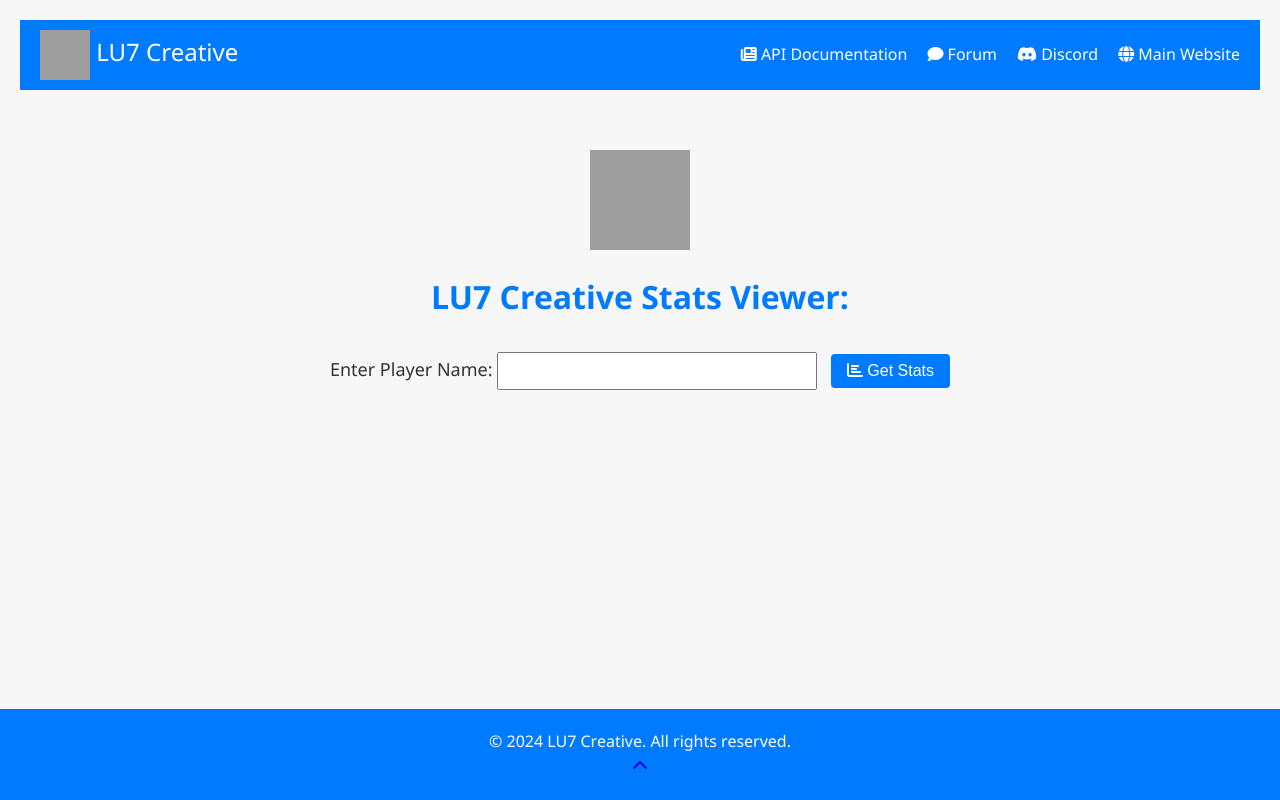
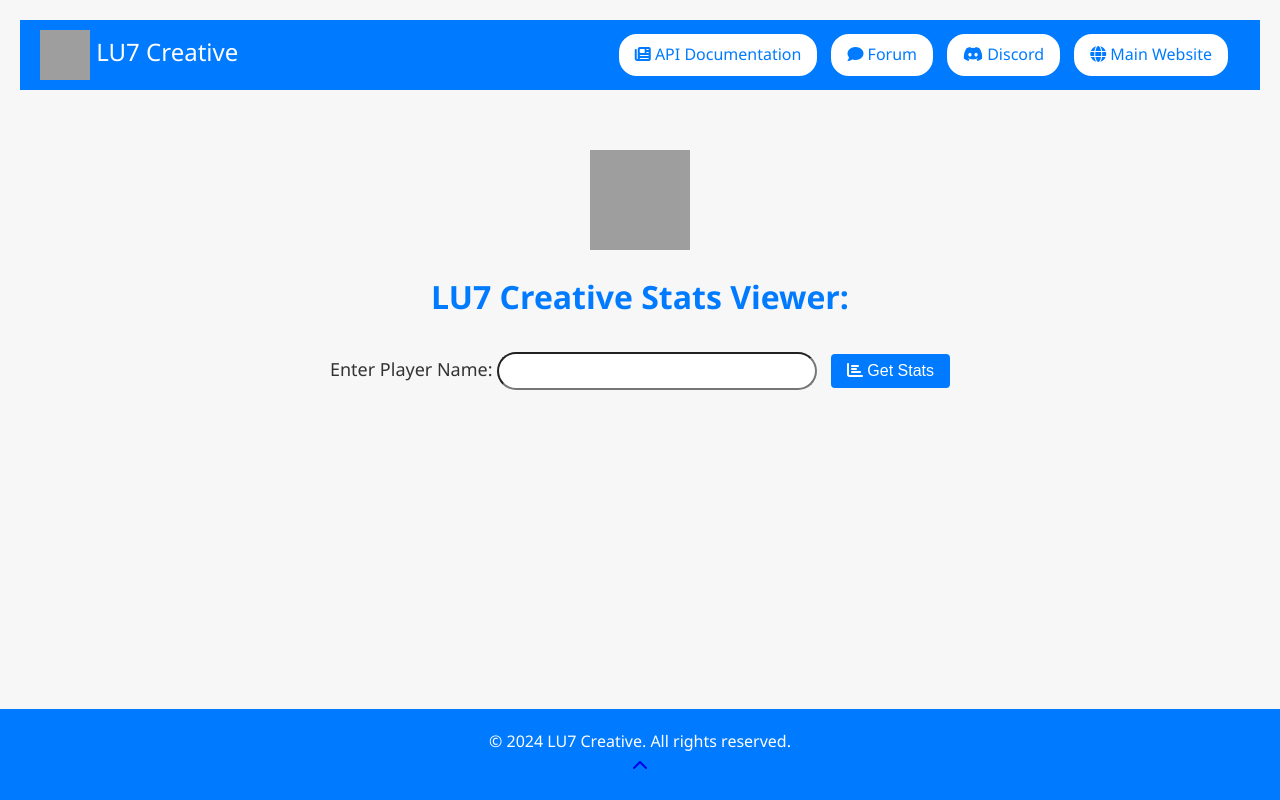
Before and after one commit to LuckVintage/LU7-Creative-PlayerStats-Website, a plain HTML site: page index.html in a window 1280 px wide. Drawn offline with Linux system fonts and the light colour scheme; some packages are replaced by stand-ins of ours; grey boxes are pictures that could not be loaded; a script that the page names is missing.

Commit message:
Update playerstats.css

```diff
--- a/playerstats.css
+++ b/playerstats.css
@@ -52,16 +52,24 @@ p {
 .navbar-links {
     display: flex;
     align-items: center;
+    white-space: nowrap;
 }
 
 .navbar-links a {
-    color: #fff;
+    color: #007bff;
     text-decoration: none;
-    margin-left: 20px;
+    padding: 8px 16px;
+    border: 2px solid #007bff;
+    border-radius: 20px;
+    background-color: #fff;
+    transition: background-color 0.3s, border-color 0.3s, color 0.3s;
+    margin-right: 10px;
 }
 
 .navbar-links a:hover {
-    text-decoration: underline;
+    background-color: #007bff;
+    border-color: #fff;
+    color: #fff;
 }
 
 .navbar-toggle {
@@ -96,7 +104,7 @@ p {
 }
 
 /* Media Query for Navbar Links on Smaller Screens */
-@media (max-width: 790px) {
+@media (max-width: 890px) {
     .navbar-links {
         display: none;
         flex-direction: column;
@@ -142,6 +150,7 @@ footer p {
     padding: 8px;
     font-size: 16px;
     margin-right: 10px;
+    border-radius: 20px;
 }
 
 .input-container button {
@@ -194,7 +203,7 @@ footer p {
 /* Grid Layout for Main Statistics */
 .stats-grid {
     display: grid;
-    grid-template-columns: repeat(2, 1fr);
+    grid-template-columns: repeat(1, 1fr); /* Changed to single column for mobile */
     grid-auto-rows: auto;
     grid-gap: 20px;
 }
```
